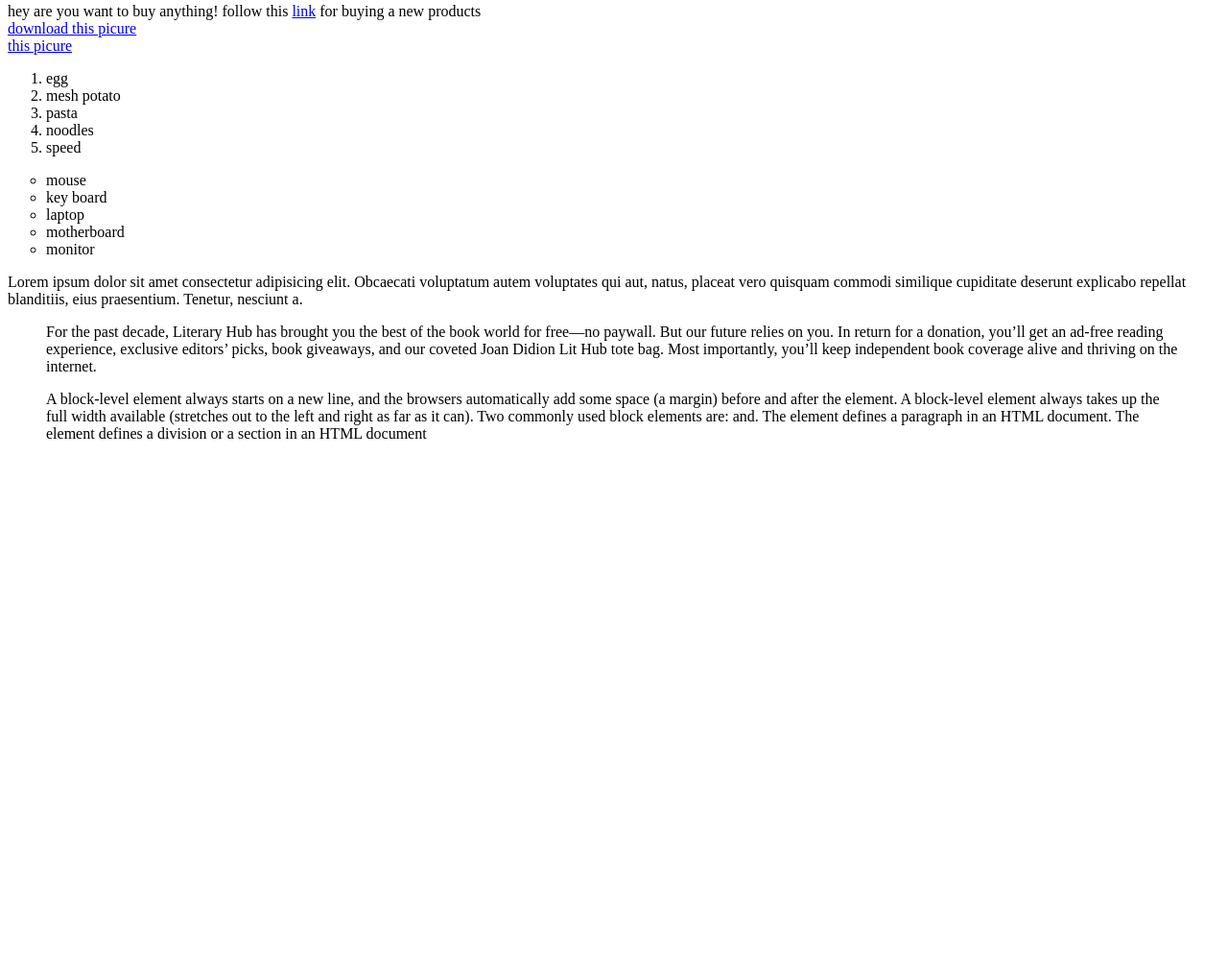
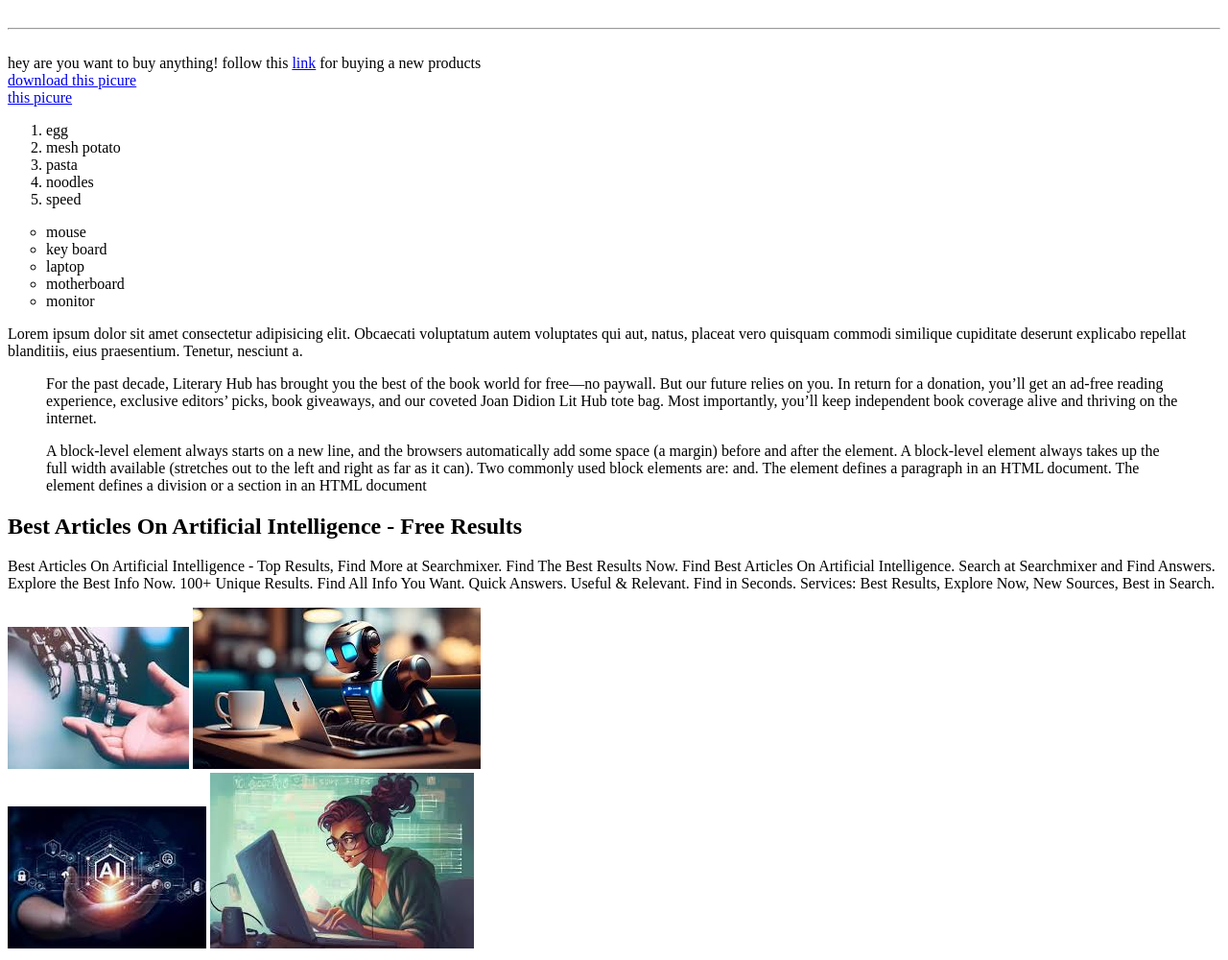
Before and after one commit to Idba1/practice-html, a plain HTML site: page index.html in a window 1280 px wide. Shown: the part 400-1400 px from the top of the page at 96% size. Before the commit the page ends 877 px from the top, so only its background shows below. Drawn offline with Linux system fonts and the light colour scheme.

Commit message:
add picture & AI article

```diff
--- a/index.html
+++ b/index.html
@@ -3,7 +3,8 @@
 <head>
     <meta charset="UTF-8">
     <meta name="viewport" content="width=device-width, initial-scale=1.0">
-    <title>Document</title>
+    <title>practice-html</title>
+    <link rel="shortcut icon" href="fav-icon/download.png" type="image/x-icon">
 </head>
 <body>
     <h1>This is heading 1</h1>
@@ -17,6 +18,9 @@
         <br> H<sub>2</sub>o
         <br>(a+b) <sup>2</sup>
     </p>
+    <br>
+    <hr>
+    <br>
     hey are you want to buy anything! follow this <a href="https://www.alibaba.com/?bm=cps&src=saf&opt=1b6ablfvo&e=6" target="_blank" rel="noopener noreferrer">link</a> for buying a new products
     <br>
      <a href="https://www.elegantthemes.com/blog/wp-content/uploads/2023/06/What-is-AI-1.jpg" target="_blank" download="thalaiva" rel="noopener noreferrer">download this picure</a>
@@ -49,5 +53,16 @@
      <blockquote>
         A block-level element always starts on a new line, and the browsers automatically add some space (a margin) before and after the element. A block-level element always takes up the full width available (stretches out to the left and right as far as it can). Two commonly used block elements are:  and. The  element defines a paragraph in an HTML document. The element defines a division or a section in an HTML document
      </blockquote>
+     <h2>
+        Best Articles On Artificial Intelligence - Free Results
+     </h2>
+     <p>
+        Best Articles On Artificial Intelligence - Top Results, Find More at Searchmixer. Find The Best Results Now. Find Best Articles On Artificial Intelligence. Search at Searchmixer and Find Answers. Explore the Best Info Now. 100+ Unique Results. Find All Info You Want. Quick Answers. Useful & Relevant. Find in Seconds. Services: Best Results, Explore Now, New Sources, Best in Search.
+    </p>
+    <img src="pictures/download (1).jpg" alt="AI picture">
+    <img src="pictures/images (1).jpg" alt="AI picture">
+    <br>
+    <img src="pictures/download.jpg" alt="AI pictures">
+    <img src="pictures/images.jpg" alt="AI picture">
 </body>
 </html>
```
Also changed, not shown: fav-icon/download.png (added).
